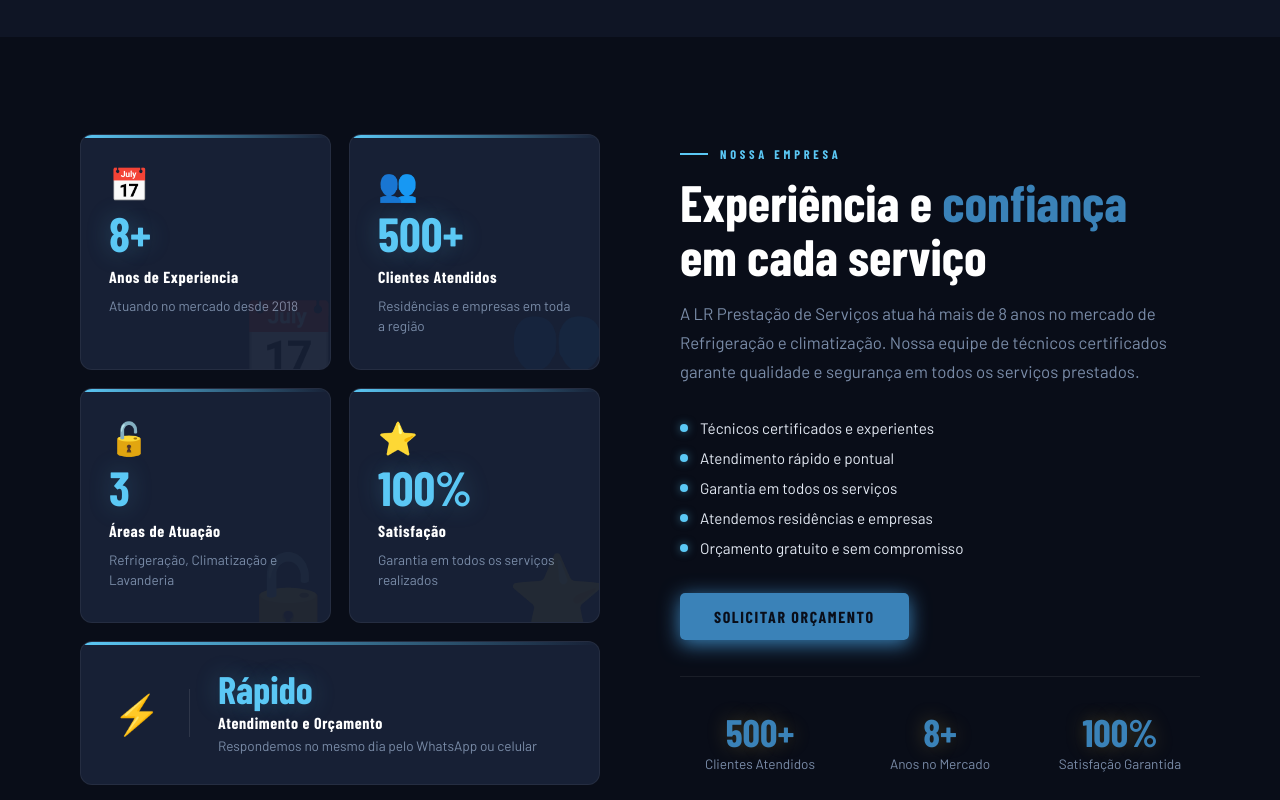
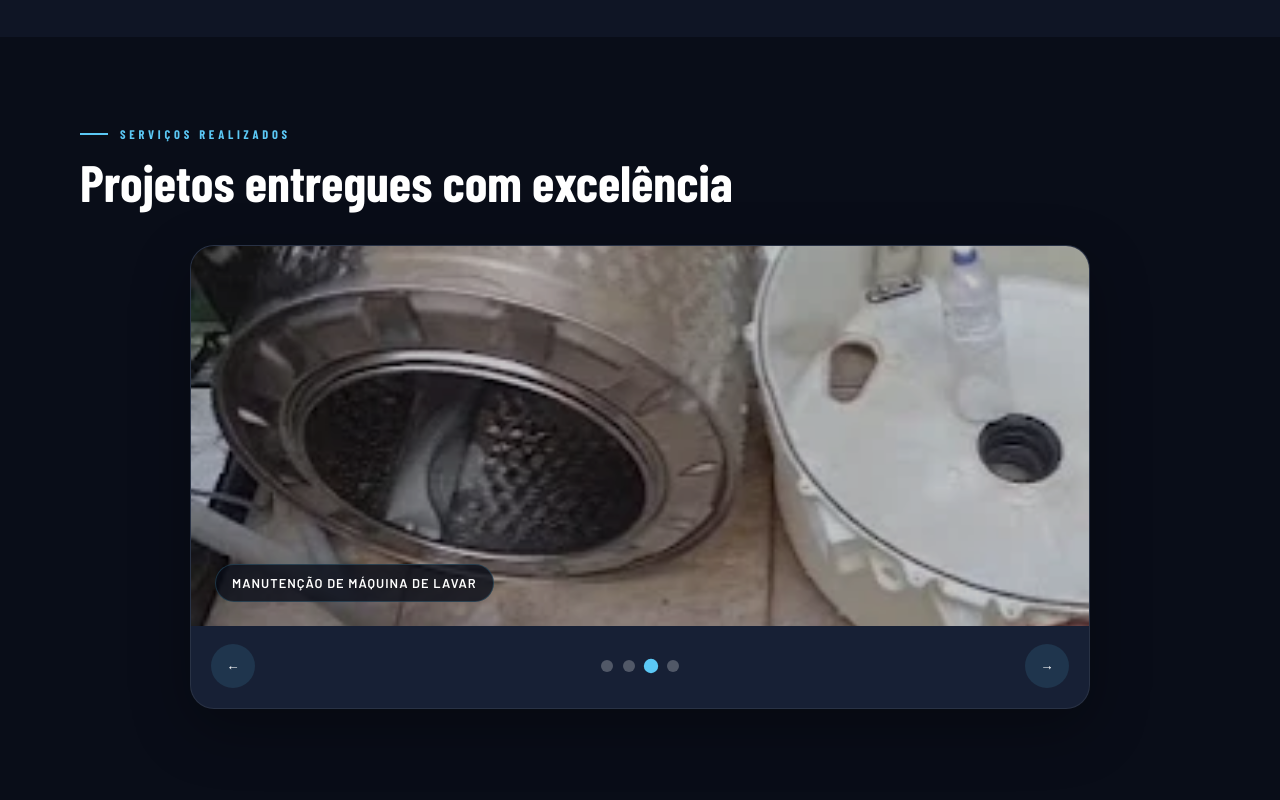
Before and after one commit to digital-nexvg/lr-servicos, a plain HTML site: page index.html in a window 1280 px wide. Shown: the part 1720-2520 px from the top of the page. Drawn offline with nearby package versions, Linux system fonts and the light colour scheme; a web font is replaced by a local one.

Commit message:
add fotos

```diff
--- a/index.html
+++ b/index.html
@@ -146,7 +146,7 @@
   <div class="services-grid">
 <div class="service-card reveal">
 
-  <img src="images/refri.jpg" alt="refrigeração" class="service-card-img">
+  <img src="images/gela.jpg" alt="refrigeração" class="service-card-img">
 
   <div class="service-icon">&#10052;</div>
   <h3>Refrigeração</h3>
@@ -176,7 +176,7 @@
 
 <div class="service-card reveal">
 
-  <img src="images/manut.jpg" alt="Climatizacao" class="service-card-img">
+  <img src="images/maq.jpg" alt="Máquina de Lavar" class="service-card-img">
 
   <div class="service-icon"> &#128736;</div>
   <h3>Máquina de Lavar</h3>
@@ -192,6 +192,42 @@
 
 </section>
 
+<section id="portfolio" class="portfolio-section">
+  <div class="section-label reveal">Serviços Realizados</div>
+  <h2 class="section-title reveal">Projetos entregues com excelência</h2>
+
+  <div class="portfolio-carousel reveal">
+    <div class="portfolio-track" id="portfolioTrack">
+      <div class="portfolio-slide">
+        <img src="images/gel.jpg" alt="Instalação de climatização residencial">
+        <div class="portfolio-caption">Manutenção de Geladeira</div>
+      </div>
+      <div class="portfolio-slide">
+        <img src="images/ft1.jpg" alt="Varal sob medida instalado">
+        <div class="portfolio-caption">Manutenção de Freezer</div>
+      </div>
+      <div class="portfolio-slide">
+        <img src="images/ft2.jpg" alt="Tela mosquiteira instalada">
+        <div class="portfolio-caption">Manutenção de Máquina de Lavar</div>
+      </div>
+      <div class="portfolio-slide">
+        <img src="images/clim.jpg" alt="Fachada da loja Bom Ar">
+        <div class="portfolio-caption">Ar Condicionado</div>
+      </div>
+    </div>
+
+    <div class="portfolio-controls">
+      <button class="portfolio-btn" id="portfolioPrev" aria-label="Slide anterior">&#8592;</button>
+      <div class="portfolio-dots" id="portfolioDots">
+        <button class="portfolio-dot active" data-index="0"></button>
+        <button class="portfolio-dot" data-index="1"></button>
+        <button class="portfolio-dot" data-index="2"></button>
+        <button class="portfolio-dot" data-index="3"></button>
+      </div>
+      <button class="portfolio-btn" id="portfolioNext" aria-label="Próximo slide">&#8594;</button>
+    </div>
+  </div>
+</section>
 <!-- ABOUT -->
 
 <section id="sobre">
--- a/script.js
+++ b/script.js
@@ -86,6 +86,53 @@ function checkReveal() {
 window.addEventListener('scroll', checkReveal);
 checkReveal();
 
+// ── PORTFOLIO CAROUSEL
+var portfolioTrack = document.getElementById('portfolioTrack');
+var portfolioDots = document.querySelectorAll('.portfolio-dot');
+var portfolioPrev = document.getElementById('portfolioPrev');
+var portfolioNext = document.getElementById('portfolioNext');
+var portfolioIndex = 0;
+var portfolioTimer;
+
+function showPortfolio(index) {
+  var slides = document.querySelectorAll('.portfolio-slide');
+  if (!slides.length) return;
+
+  portfolioIndex = (index + slides.length) % slides.length;
+  portfolioTrack.style.transform = 'translateX(-' + (portfolioIndex * 100) + '%)';
+
+  portfolioDots.forEach(function(dot, dotIndex) {
+    dot.classList.toggle('active', dotIndex === portfolioIndex);
+  });
+}
+
+function startPortfolioAuto() {
+  clearInterval(portfolioTimer);
+  portfolioTimer = setInterval(function() {
+    showPortfolio(portfolioIndex + 1);
+  }, 2500);
+}
+
+portfolioPrev.addEventListener('click', function() {
+  showPortfolio(portfolioIndex - 1);
+  startPortfolioAuto();
+});
+
+portfolioNext.addEventListener('click', function() {
+  showPortfolio(portfolioIndex + 1);
+  startPortfolioAuto();
+});
+
+portfolioDots.forEach(function(dot) {
+  dot.addEventListener('click', function() {
+    showPortfolio(parseInt(dot.getAttribute('data-index')));
+    startPortfolioAuto();
+  });
+});
+
+showPortfolio(0);
+startPortfolioAuto();
+
 // WhatsApp: sobe quando chega no footer
 var waFloat = document.querySelector('.whatsapp-float');
 var footer = document.querySelector('footer');
--- a/style.css
+++ b/style.css
@@ -963,6 +963,101 @@ footer {
   50% { box-shadow:0 4px 24px rgba(37,211,102,.45), 0 0 0 16px rgba(37,211,102,0); }
 }
 
+* ──────────────────────────────────────────
+   PORTFOLIO CAROUSEL
+────────────────────────────────────────── */
+.portfolio-section {
+  padding:90px 40px 100px;
+  background:linear-gradient(180deg, var(--dark-2) 0%, var(--dark) 100%);
+}
+
+.portfolio-carousel {
+  max-width:1100px;
+  margin:36px auto 0;
+  overflow:hidden;
+  border-radius:24px;
+  border:1px solid rgba(255,255,255,.08);
+  box-shadow:0 20px 60px rgba(0,0,0,.3);
+  background:var(--dark-3);
+}
+
+.portfolio-track {
+  display:flex;
+  transition:transform .7s ease;
+}
+
+.portfolio-slide {
+  min-width:100%;
+  position:relative;
+}
+
+.portfolio-slide img {
+  width:100%;
+  height:460px;
+  object-fit:cover;
+  display:block;
+  filter:brightness(.78) saturate(.9);
+}
+
+.portfolio-caption {
+  position:absolute;
+  left:24px;
+  bottom:24px;
+  padding:10px 16px;
+  border-radius:999px;
+  background:rgba(9,13,24,.8);
+  color:var(--white);
+  font-weight:700;
+  letter-spacing:0.08em;
+  text-transform:uppercase;
+  font-size:0.8rem;
+  border:1px solid rgba(91,200,245,.2);
+}
+
+.portfolio-controls {
+  display:flex;
+  align-items:center;
+  justify-content:space-between;
+  padding:18px 20px 20px;
+  gap:12px;
+}
+
+.portfolio-btn {
+  width:44px;
+  height:44px;
+  border:none;
+  border-radius:50%;
+  background:rgba(91,200,245,.12);
+  color:var(--white);
+  cursor:pointer;
+  transition:all .25s ease;
+}
+
+.portfolio-btn:hover {
+  background:rgba(91,200,245,.22);
+  transform:translateY(-2px);
+}
+
+.portfolio-dots {
+  display:flex;
+  gap:10px;
+}
+
+.portfolio-dot {
+  width:12px;
+  height:12px;
+  border:none;
+  border-radius:50%;
+  background:rgba(255,255,255,.25);
+  cursor:pointer;
+  transition:all .25s ease;
+}
+
+.portfolio-dot.active {
+  background:var(--blue);
+  transform:scale(1.2);
+}
+
 /* ──────────────────────────────────────────
    REVEAL ANIMATION
 ────────────────────────────────────────── */
@@ -976,6 +1071,11 @@ footer {
 /* ──────────────────────────────────────────
    RESPONSIVE
 ────────────────────────────────────────── */
+@media (min-width:1025px) {
+  .portfolio-carousel { max-width:900px; }
+  .portfolio-slide img { height:380px; }
+}
+
 @media (max-width:1024px) {
   section { padding:70px 40px; }
   .services-grid { grid-template-columns:1fr 1fr; }
```
Also changed, not shown: images/clim.jpg (added), images/ft1.jpg (added), images/ft2.jpg (added), images/gel.jpg (added), images/gela.jpg (added), images/maq.jpg (added).
